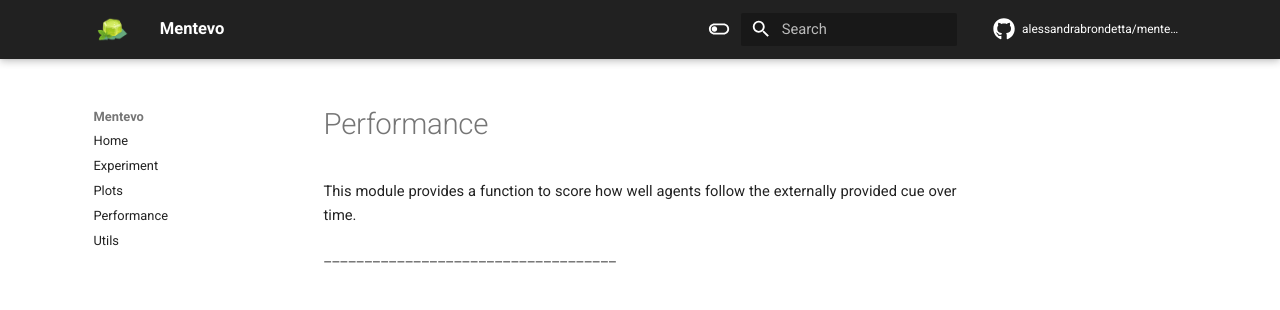
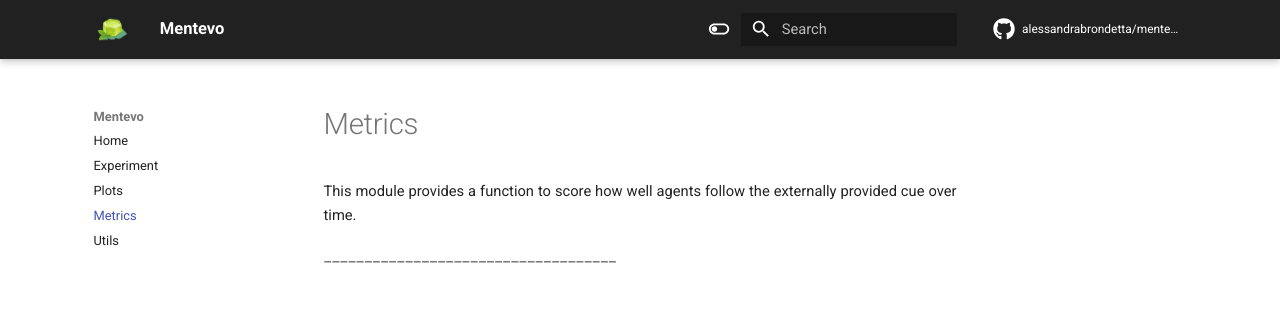
Before and after one commit to alessandrabrondetta/Mentevo, an MkDocs documentation site: the page built from docs/metrics.md, in a window 1280 px wide. Shown: the top 310 px of the page. Built offline with MkDocs 1.6.1 and Material for MkDocs 9.7.7, drawn with Linux system fonts in a browser that asks for light colours; comment, search, counter and statistics services are not loaded.

Commit message:
change name from performance to metrics

```diff
--- a/docs/metrics.md
+++ b/docs/metrics.md
@@ -1,4 +1,4 @@
-# Performance
+# Metrics
 
 This module provides a function to score how well agents follow the externally provided cue over time.
 
--- a/mkdocs.yml
+++ b/mkdocs.yml
@@ -4,7 +4,7 @@ nav:
   - Home: index.md
   - Experiment: experiments.md
   - Plots: plots.md
-  - Performance: performance.md
+  - Metrics: metrics.md
   - Utils: utils.md
 
 
```
